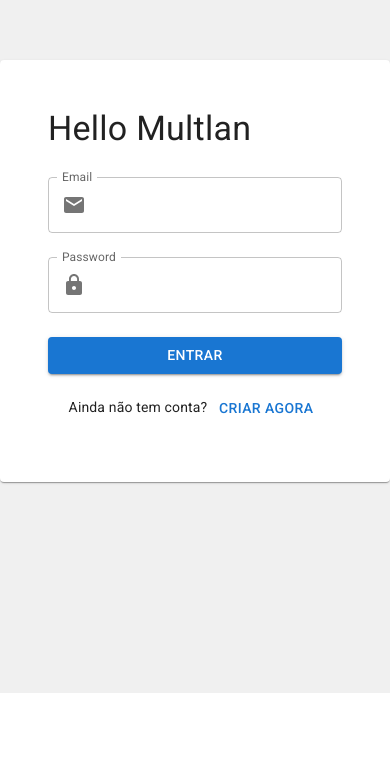
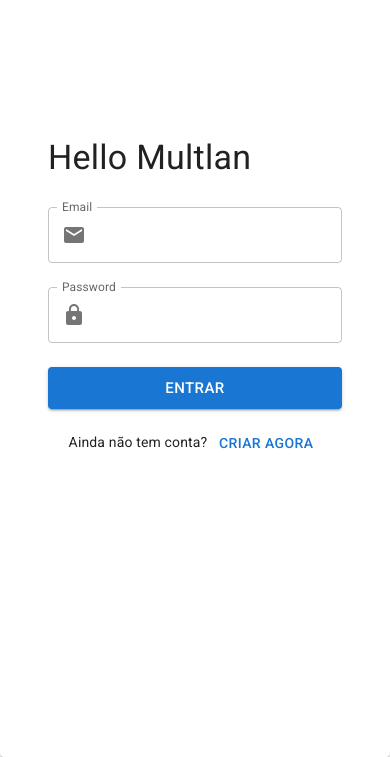
Before and after one commit to ViniR-RB/hello_multlan_front, a React (Vite) app: page /login in a window 390 px wide. Shown: the part 151-908 px from the top of the page. Before the commit the page ends 844 px from the top, so only its background shows below. Built offline with nearby package versions, Linux system fonts and the light colour scheme.

Commit message:
refactor: adjust in responsiveness layout

```diff
--- a/src/features/auth/pages/Auth.tsx
+++ b/src/features/auth/pages/Auth.tsx
@@ -14,8 +14,9 @@ import {
   Typography,
 } from "@mui/material";
 import { useState } from "react";
-import { useForm } from "react-hook-form";
+import { FieldErrors, useForm } from "react-hook-form";
 import { z } from "zod";
+import LoadingButton from "../../../core/components/LoadingButton";
 
 const loginSchema = z.object({
   email: z.string().email({ message: "Digite um email válido" }),
@@ -34,9 +35,9 @@ type LoginFormInputs = z.infer<typeof loginSchema>;
 type SignupFormInputs = z.infer<typeof signupSchema>;
 
 const AuthPage = () => {
-  const [isSignUp, setIsSignUp] = useState(false); // Estado para controlar se é cadastro ou login
+  const [isSignUp, setIsSignUp] = useState<boolean>(false);
+  const [isLoading,setIsLoading] = useState<boolean>(false)
 
-  // Função para alternar entre Login e Sign Up
   const handleSignUpToggle = () => {
     setIsSignUp(!isSignUp);
   };
@@ -50,11 +51,17 @@ const AuthPage = () => {
   });
 
   const onSubmit = (data: unknown) => {
-    if (isSignUp) {
-      console.log("Cadastro: ", data);
-    } else {
-      console.log("Login: ", data);
-    }
+    setIsLoading(true)
+
+    setTimeout(() => {
+      if (isSignUp) {
+        console.log("Cadastro: ", data);
+      } else {
+        console.log("Login: ", data);
+      }
+      setIsLoading(false)
+    }, 2000)
+
   };
 
   return (
@@ -80,26 +87,22 @@ const AuthPage = () => {
         xs={12}
         md={6}
         sm={12}
-        display="flex"
-        alignItems="center"
-        justifyContent="center"
-        sx={{ backgroundColor: "#f0f0f0" }} // Cor de fundo suave
       >
-        <Card sx={{ maxWidth: 400, p: 4 }}>
+        <Card sx={{ display: 'flex', alignItems: 'center', justifyContent: 'center' ,maxWidth: "full", height: '100%'  , p: 4 }}>
           <CardContent>
             <Typography variant="h4" gutterBottom>
               Hello Multlan
             </Typography>
 
-            <Box onSubmit={handleSubmit(onSubmit)} component="form">
+            <Box sx={{maxWidth: 500}} onSubmit={handleSubmit(onSubmit)} component="form">
               {/* Campo de nome (aparece apenas se for cadastro) */}
               {isSignUp && (
                 <TextField
                   fullWidth
                   {...register("name" as const)}
                   label="Nome"
-                  error={!!errors.name}
-                  helperText={errors.name?.message}
+                  error={  !!(errors as FieldErrors<SignupFormInputs>).name   }
+                  helperText={  (errors as FieldErrors<SignupFormInputs>).name?.message }
                   variant="outlined"
                   margin="normal"
                   InputProps={{
@@ -150,15 +153,18 @@ const AuthPage = () => {
                 }}
               />
 
-              <Button
+              <LoadingButton
                 fullWidth
+                loading={isLoading}
                 variant="contained"
                 color="primary"
                 type="submit"
                 sx={{ mt: 2 }}
               >
                 {isSignUp ? "Criar Conta" : "Entrar"}
-              </Button>
+              </LoadingButton>
+
+
             </Box>
 
             {/* Botão para alternar entre Login e Cadastro */}
```
